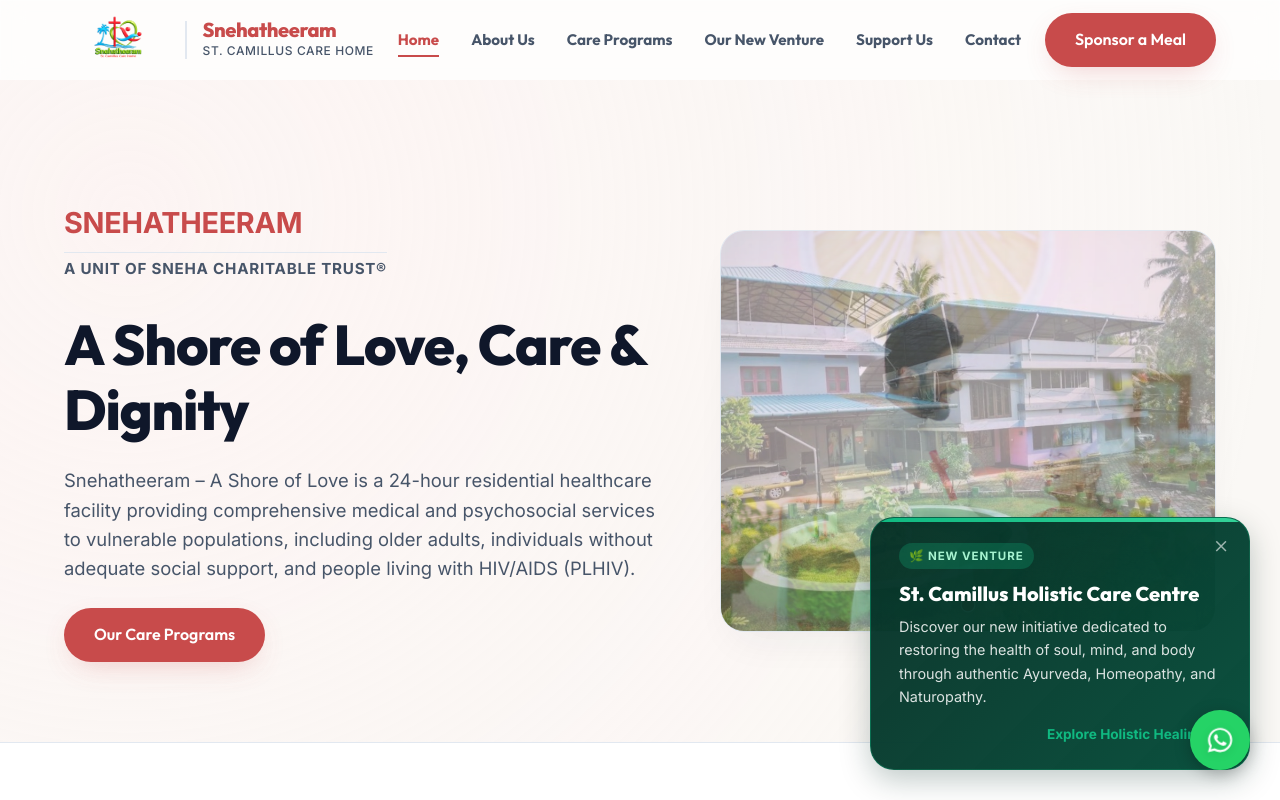
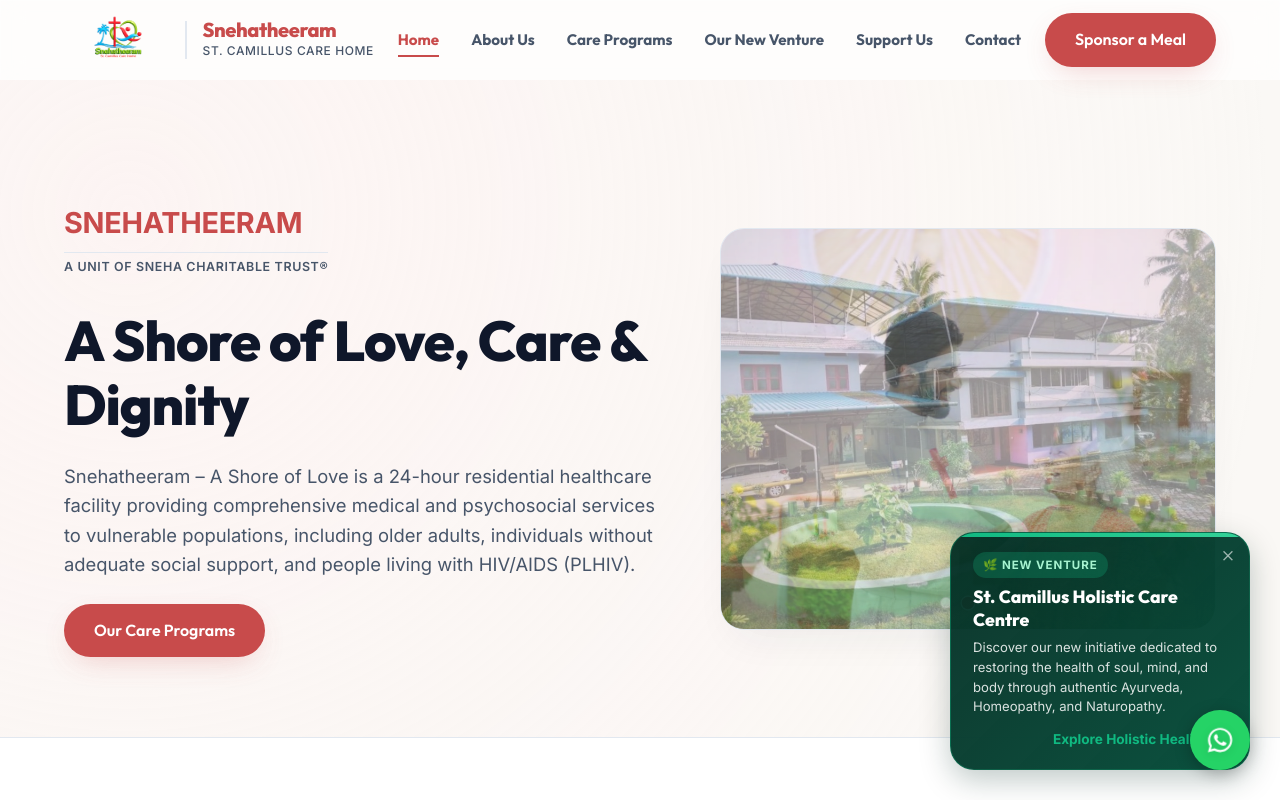
Before and after one commit to alangeorge2405/snehatheeram, a Next.js app: page / in a window 1280 px wide. Built offline with nearby package versions, Linux system fonts and the light colour scheme.

Commit message:
Reduce new venture homepage popup size and decrease trust sub‑text font size for brand header

```diff
--- a/src/app/page.module.css
+++ b/src/app/page.module.css
@@ -51,8 +51,8 @@
 }
 
 .badgeTextSub {
-  font-size: 0.95rem;
-  font-weight: 700;
+  font-size: 0.78rem;
+  font-weight: 600;
   color: var(--text-secondary);
   text-transform: uppercase;
   letter-spacing: 0.05em;
--- a/src/components/newVenturePopup.module.css
+++ b/src/components/newVenturePopup.module.css
@@ -3,7 +3,7 @@
   bottom: 30px;
   right: 30px;
   z-index: 9999;
-  max-width: 380px;
+  max-width: 300px;
   width: calc(100% - 60px);
   animation: slideIn 0.5s cubic-bezier(0.16, 1, 0.3, 1) forwards;
   pointer-events: auto;
@@ -25,7 +25,7 @@
   backdrop-filter: blur(10px);
   border: 1px solid rgba(16, 185, 129, 0.3);
   border-radius: var(--border-radius-lg);
-  padding: 24px 28px;
+  padding: 18px 22px;
   box-shadow: 0 10px 30px rgba(2, 44, 34, 0.25);
   cursor: pointer;
   position: relative;
@@ -51,11 +51,11 @@
 
 .closeBtn {
   position: absolute;
-  top: 15px;
-  right: 20px;
+  top: 10px;
+  right: 14px;
   background: none;
   border: none;
-  font-size: 24px;
+  font-size: 22px;
   font-weight: 300;
   color: rgba(255, 255, 255, 0.6);
   cursor: pointer;
@@ -68,7 +68,7 @@
 }
 
 .cardHeader {
-  margin-bottom: 12px;
+  margin-bottom: 8px;
 }
 
 .badge {
@@ -84,18 +84,18 @@
 }
 
 .cardTitle {
-  font-size: 1.25rem;
+  font-size: 1.1rem;
   font-weight: 800;
   color: #fff;
   line-height: 1.3;
-  margin-bottom: 8px;
+  margin-bottom: 6px;
 }
 
 .cardText {
-  font-size: 0.9rem;
-  line-height: 1.6;
+  font-size: 0.82rem;
+  line-height: 1.5;
   color: rgba(255, 255, 255, 0.85);
-  margin-bottom: 16px;
+  margin-bottom: 12px;
 }
 
 .cardFooter {
```
